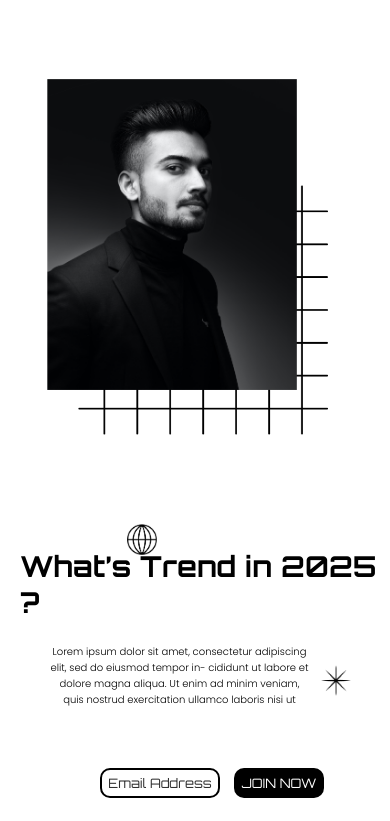
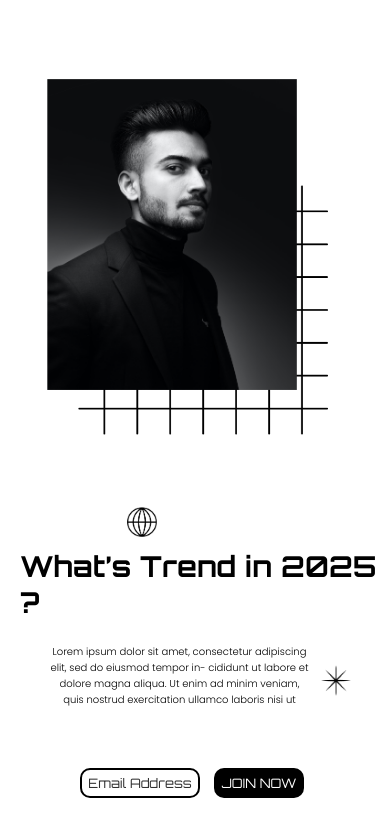
Before and after one commit to RenusreeMadhavarapu/Street-Style-Home-Page, a website: page index.html in a window 390 px wide. Shown: the part 88-909 px from the top of the page. Drawn offline with Linux system fonts and the light colour scheme.

Commit message:
second commit

```diff
--- a/style.css
+++ b/style.css
@@ -554,7 +554,7 @@ img[alt="start-pattern1"]{
     @media (max-width:470px){
 
         img[alt="globe-pattern" ]{
-          bottom:46%;
+          bottom:48%;
 
          }
 
@@ -575,6 +575,13 @@ img[alt="start-pattern1"]{
 
             }
 
+            button.button-email{
+
+
+                margin-left:60px;
+
+            }
+
 
 
 
```
